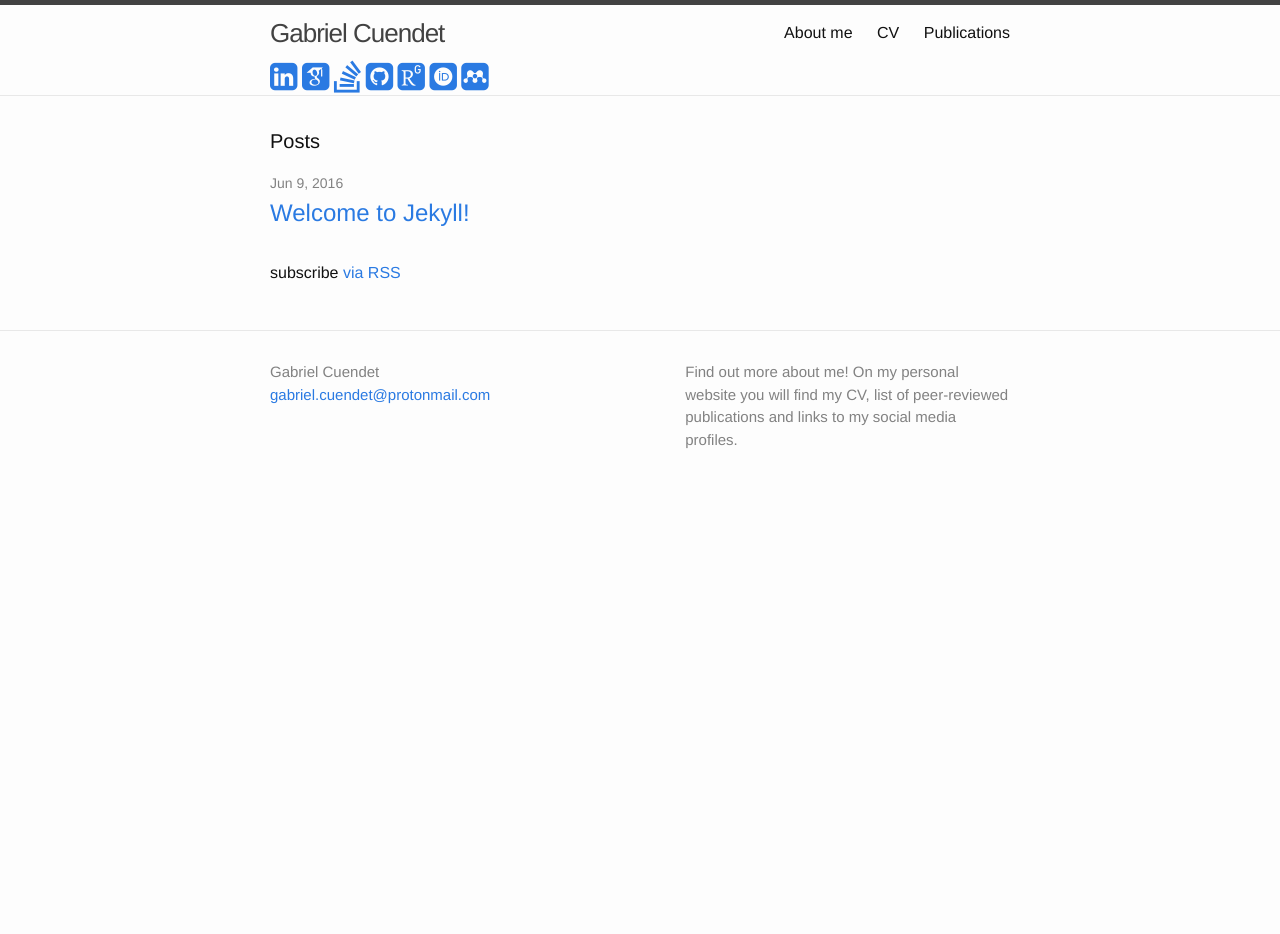
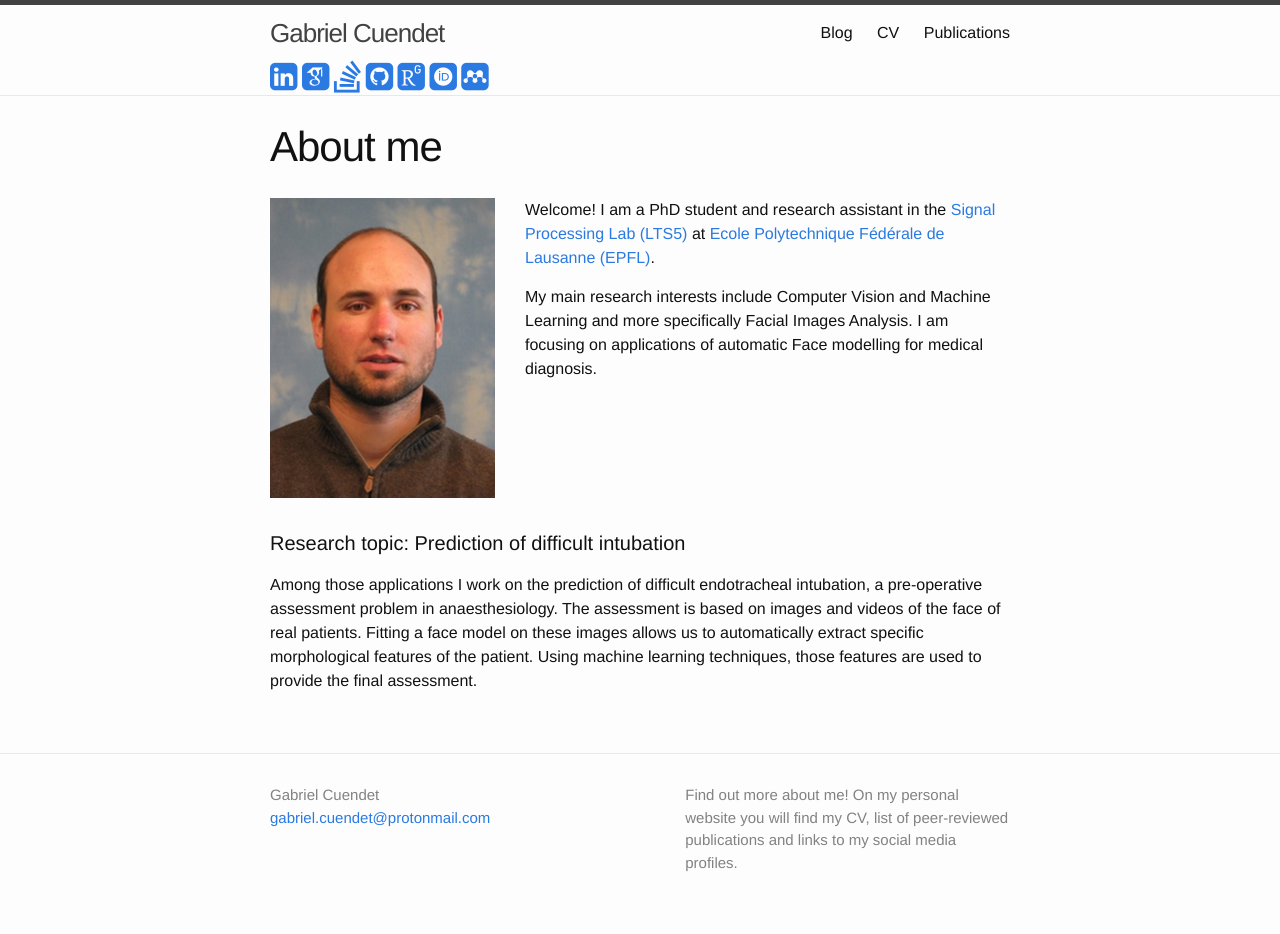
Before and after one commit to gcuendet/gcuendet.github.io, a Jekyll site: the page built from index.html, in a window 1280 px wide. Built offline with Jekyll 4.4.1, drawn with Linux system fonts in a browser that asks for light colours; some web fonts are replaced; before the commit the page ends 900 px from its top, so only the background shows below that.

Commit message:
Swap index.html and About me and created a Blog section, change first blog post

```diff
--- a/_sass/_base.scss
+++ b/_sass/_base.scss
@@ -8,7 +8,7 @@ dl, dd, ol, ul, figure {
     padding: 0;
 }
 
-h3 {
+h3, h4, h5 {
     clear: left;
 }
 
--- a/index.html
+++ b/index.html
@@ -1,23 +1,53 @@
 ---
 layout: default
 ---
+<!DOCTYPE html>
+<html>
 
-<div class="home">
+  <head>
+  <meta charset="utf-8">
+  <meta http-equiv="X-UA-Compatible" content="IE=edge">
+  <meta name="viewport" content="width=device-width, initial-scale=1">
 
-  <h1 class="page-heading">Posts</h1>
+  <title>About me</title>
+  <meta name="description" content="Find out more about me! On my personal website you will find my CV, list of peer-reviewed publications and links to my social media profiles.
+">
 
-  <ul class="post-list">
-    {% for post in site.posts %}
-      <li>
-        <span class="post-meta">{{ post.date | date: "%b %-d, %Y" }}</span>
+  <link rel="stylesheet" href="/css/main.css">
+  <link rel="stylesheet" href="/font-awesome/css/font-awesome.min.css">
+  <link rel="stylesheet" href="/academicons/css/academicons.min.css">
+  <link rel="canonical" href="http://gcuendet.github.io/">
+  <link rel="alternate" type="application/rss+xml" title="Gabriel Cuendet" href="http://gcuendet.github.io/feed.xml">
+</head>
 
-        <h2>
-          <a class="post-link" href="{{ post.url | prepend: site.baseurl }}">{{ post.title }}</a>
-        </h2>
-      </li>
-    {% endfor %}
-  </ul>
 
-  <p class="rss-subscribe">subscribe <a href="{{ "/feed.xml" | prepend: site.baseurl }}">via RSS</a></p>
+  <body>
+        <article class="post">
 
-</div>
+  <header class="post-header">
+    <h1 class="post-title">About me</h1>
+  </header>
+
+  <div class="post-content">
+    <p><img src="http://gcuendet.github.io/resources/images/Photo_big.jpg" alt="" height="300px" width="225px" /></p>
+
+<p>Welcome! I am a PhD student and research assistant in the <a href="http://lts5www.epfl.ch/" target="_blank">Signal Processing Lab (LTS5)</a> at <a href="http://www.epfl.ch/" target="_blank">Ecole Polytechnique Fédérale de Lausanne (EPFL)</a>.</p>
+
+<p>My main research interests include Computer Vision and Machine Learning and more specifically Facial Images Analysis.
+I am focusing on applications of automatic Face modelling for medical diagnosis.</p>
+
+<h4 id="trying-to-predict-difficult-intubation">Research topic: Prediction of difficult intubation</h3>
+
+<p>Among those applications I work on the prediction of difficult endotracheal intubation, a pre-operative assessment problem in anaesthesiology.
+The assessment is based on images and videos of the face of real patients. Fitting a face model on these images allows us to automatically extract specific morphological features of the patient.
+Using machine learning techniques, those features are used to provide the final assessment.</p>
+
+
+
+</article>
+
+      </div>
+
+  </body>
+
+</html>
```
Also changed, not shown: _posts/2016-06-09-welcome-to-jekyll.markdown (deleted, +0 -25 lines), _posts/2016-06-13-welcome-to-my-website.markdown (added, +28 -0 lines), about.md (deleted, +0 -23 lines), blog.html (added, +25 -0 lines), cv.md (+11 -11 lines), _config.yml (line endings or trailing spaces).
